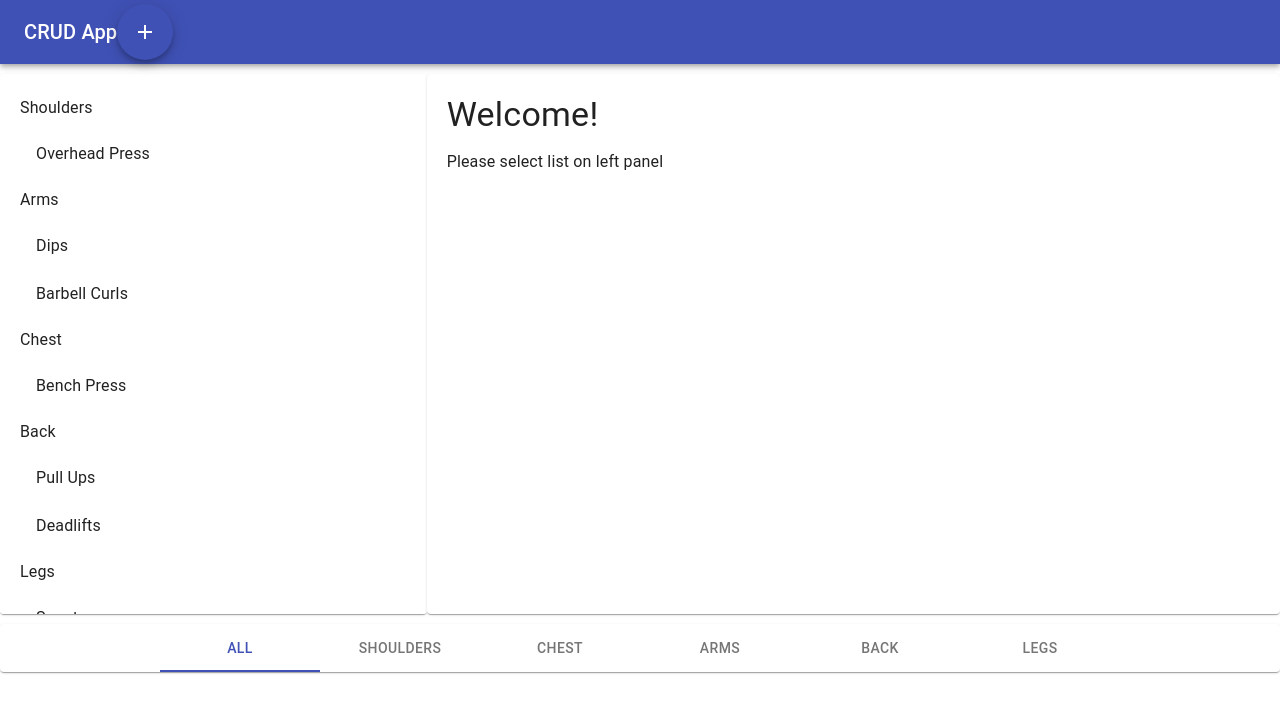
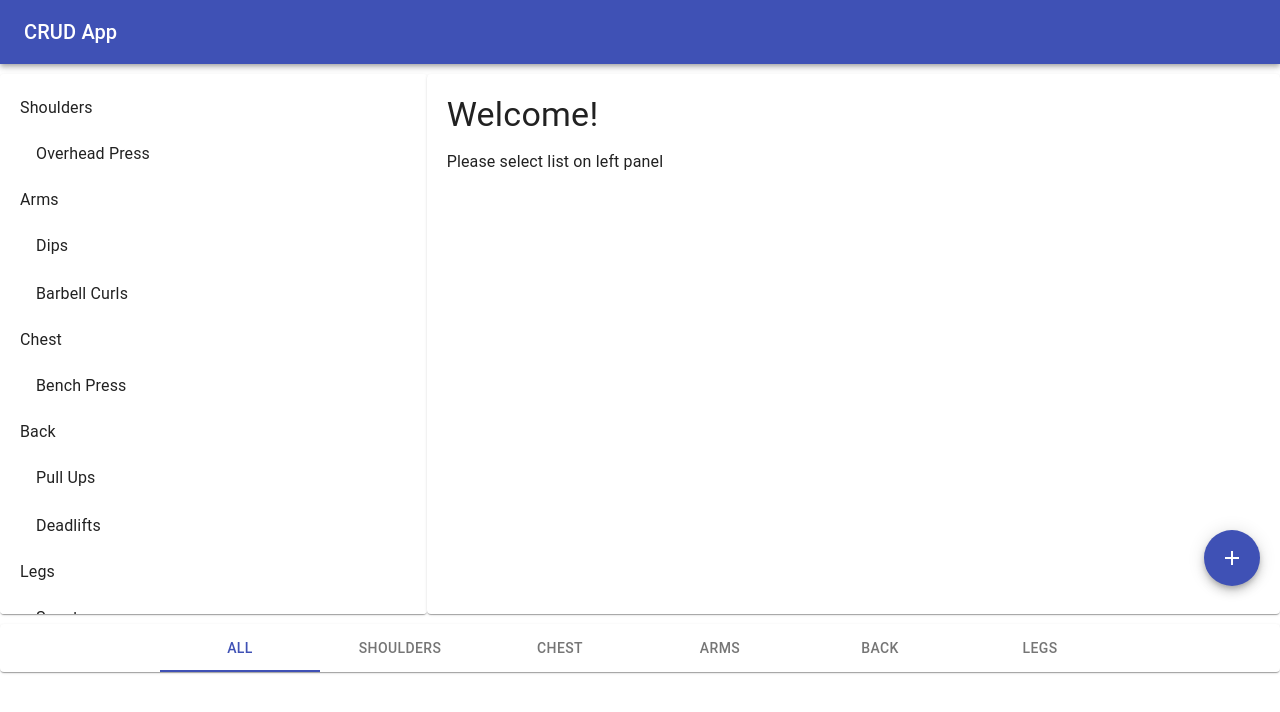
Before and after one commit to anitkumarsingh/CRUD-React-App, a React (Create React App) app: page / in a window 1280 px wide. Shown: the top 712 px of the page. Built offline with nearby package versions, Linux system fonts and the light colour scheme.

Commit message:
floatbtn positioning

```diff
--- a/src/Components/Exercise/Dialog/CreateFloatBtn.js
+++ b/src/Components/Exercise/Dialog/CreateFloatBtn.js
@@ -1,14 +1,24 @@
 import React, { Component } from 'react';
-import Button from '@material-ui/core/Button';
-import Dialog from '@material-ui/core/Dialog';
-import DialogActions from '@material-ui/core/DialogActions';
-import DialogContent from '@material-ui/core/DialogContent';
-import DialogContentText from '@material-ui/core/DialogContentText';
-import DialogTitle from '@material-ui/core/DialogTitle';
-import Fab from '@material-ui/core/Fab';
 import AddIcon from '@material-ui/icons/Add';
+import {
+        withStyles,
+        Fab,
+        DialogTitle,
+        DialogContentText,
+        DialogContent,
+        DialogActions,
+        Dialog,
+        Button
+     } from '@material-ui/core';
 
-
+const styles = theme =>({
+    buttonst:{
+        position: 'absolute',
+        bottom: '0',
+        right: '20px',
+        top: '530px'
+    }
+})
 class CreateFloatBtn extends Component{
     state ={
         open:false,
@@ -18,12 +28,15 @@ class CreateFloatBtn extends Component{
       }
 
     render(){
+        const { classes } = this.props;
         return (
         <div>
-            <Fab color="primary" aria-label="Add" onClick={this.handleToggle} >
+            <Fab color="primary" aria-label="Add" onClick={this.handleToggle}
+                className={classes.buttonst}>
              <AddIcon />
            </Fab>
-           <Dialog open={this.state.open} onClose={this.handleClose} aria-labelledby="form-dialog-title">
+           <Dialog open={this.state.open} onClose={this.handleClose}
+                   aria-labelledby="form-dialog-title">
                 <DialogTitle id="form-dialog-title">Create</DialogTitle>
                 <DialogContent>
                     <DialogContentText>
@@ -40,4 +53,4 @@ class CreateFloatBtn extends Component{
       )
    }
 }
-export default CreateFloatBtn;
+export default withStyles(styles)(CreateFloatBtn);
--- a/src/Components/Layouts/Header.js
+++ b/src/Components/Layouts/Header.js
@@ -1,6 +1,7 @@
 import React from 'react';
 import { AppBar , Toolbar, Typography} from '@material-ui/core';
-import CreateBtn from '../Exercise/Dialog/CreateFloatBtn'
+import CreateBtn from '../Exercise/Dialog/CreateFloatBtn';
+import PropTypes from 'prop-types';
 
 const Header = () =>{
     return (
@@ -15,4 +16,7 @@ const Header = () =>{
         </div>
     )
 }
+Header.propTypes = {
+    classes: PropTypes.object.isRequired,
+  };
 export default Header;
```
Also changed, not shown: src/Components/Exercise/LeftPanel.js (deleted, +0 -40 lines), src/Components/Exercise/RightPanel.js (deleted, +0 -15 lines). Lines whose indentation alone changed are shown as unchanged.
